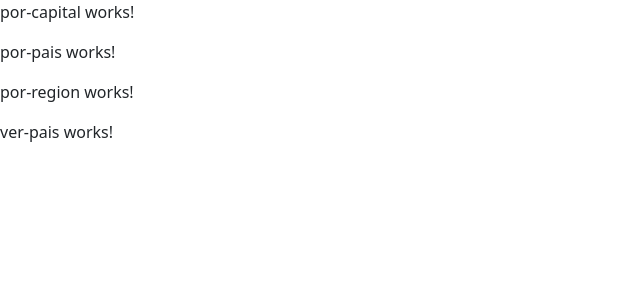
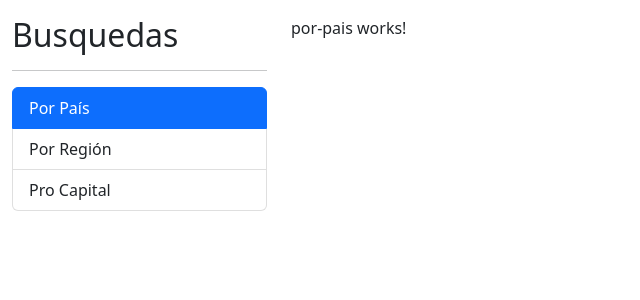
Before and after one commit to LuisDinamita/03-paises-app-2, an Angular app: page / in a window 1280 px wide. Shown: the top 300 px of the page, without its empty margins (0-640 px from the left). Built offline with nearby package versions, Linux system fonts and the light colour scheme.

Commit message:
Router Module y SideBar

```diff
--- a/src/app/app.component.html
+++ b/src/app/app.component.html
@@ -1,4 +1,10 @@
-<app-por-capital></app-por-capital>
-<app-por-pais></app-por-pais>
-<app-por-region ></app-por-region>
-<app-ver-pais ></app-ver-pais>
+<div class="row container mt-3">
+    <div class ="col-3">
+       <app-sidebar></app-sidebar>
+    </div>
+    <div class = "col">
+      <router-outlet></router-outlet>
+
+
+    </div>
+</div>
--- a/src/app/shared/shared.module.ts
+++ b/src/app/shared/shared.module.ts
@@ -1,6 +1,7 @@
 import { NgModule } from '@angular/core';
 import { CommonModule } from '@angular/common';
 import { SidebarComponent } from './sidebar/sidebar.component';
+import { RouterModule } from '@angular/router';
 
 
 
@@ -14,6 +15,8 @@ import { SidebarComponent } from './sidebar/sidebar.component';
 
   imports: [
     CommonModule,
+    RouterModule
+
 
   ]
 })
--- a/src/app/shared/sidebar/sidebar.component.css
+++ b/src/app/shared/sidebar/sidebar.component.css
@@ -0,0 +1,3 @@
+li{
+    cursor: pointer;
+}
--- a/src/app/shared/sidebar/sidebar.component.html
+++ b/src/app/shared/sidebar/sidebar.component.html
@@ -1 +1,7 @@
-<p>sidebar works!</p>
+<h2>Busquedas</h2>
+<hr>
+<ul class="list-group">
+  <li class="list-group-item "  routerLink="" routerLinkActive="active" [routerLinkActiveOptions]="{exact:true}" >Por País</li>
+  <li class="list-group-item"  routerLink="region" routerLinkActive="active"  >Por Región </li>
+  <li class="list-group-item"  routerLink="capital"  routerLinkActive="active" > Pro Capital</li>
+</ul>
```
Also changed, not shown: src/app/app-routing.module.ts (added, +40 -0 lines), src/app/app.module.ts (+6 -2 lines).
